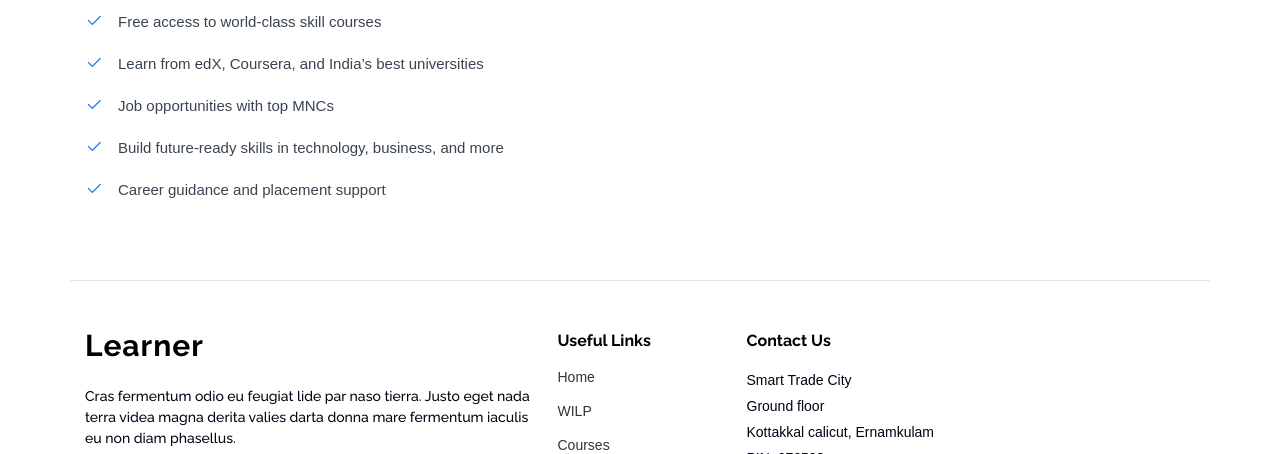
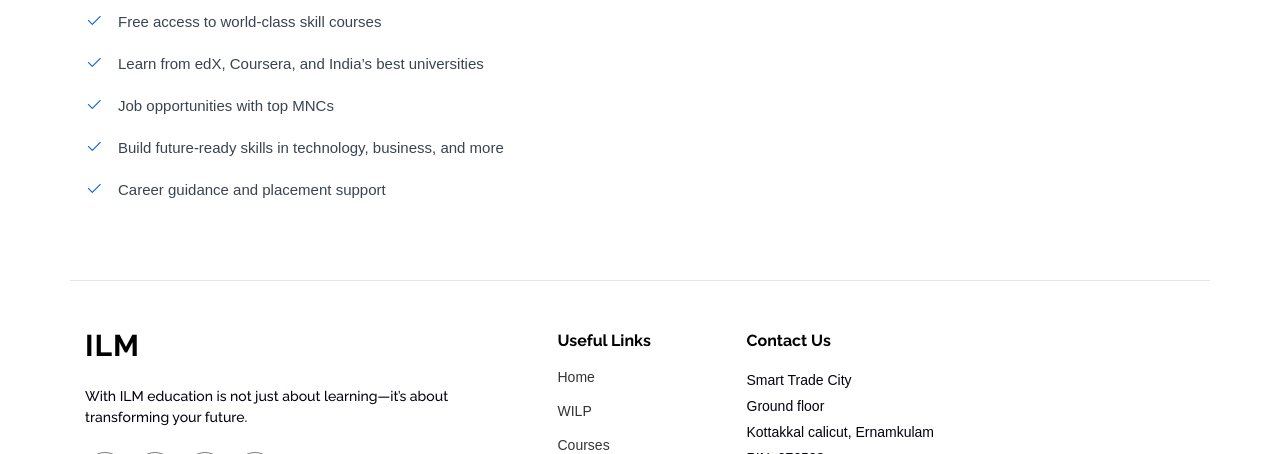
Before and after one commit to shareena12/ilm2, a plain HTML site: page course-details.html in a window 1280 px wide. Shown: the part 980-1434 px from the top of the page. Drawn offline with Linux system fonts and the light colour scheme.

Commit message:
Update site name and footer description

```diff
--- a/course-details.html
+++ b/course-details.html
@@ -188,9 +188,9 @@ Our unique collaboration with top MNCs ensures that your learning journey doesn
       <div class="row gy-4">
         <div class="col-lg-5 col-md-12 footer-about">
           <a href="index.html" class="logo d-flex align-items-center">
-            <span class="sitename">Learner</span>
+            <span class="sitename">ILM</span>
           </a>
-          <p>Cras fermentum odio eu feugiat lide par naso tierra. Justo eget nada terra videa magna derita valies darta donna mare fermentum iaculis eu non diam phasellus.</p>
+          <p>With ILM education is not just about learning—it’s about transforming your future.</p>
           <div class="social-links d-flex mt-4">
             <a href=""><i class="bi bi-twitter-x"></i></a>
             <a href=""><i class="bi bi-facebook"></i></a>
```
